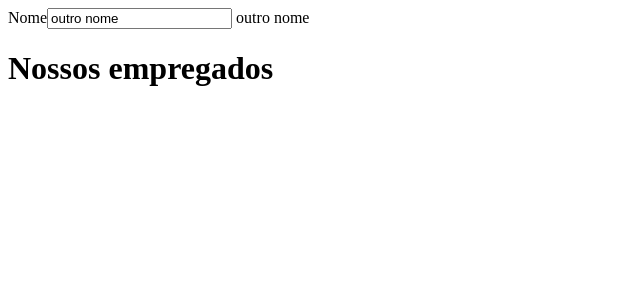
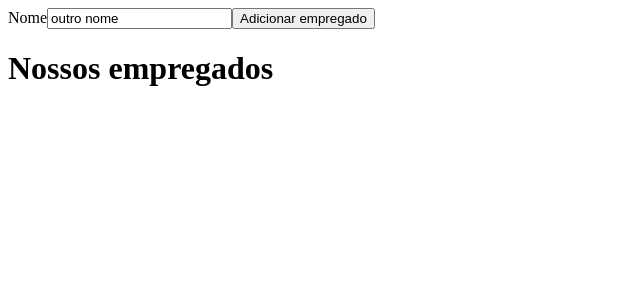
Before and after one commit to manoelalmeida-io/iniciando-angular, an Angular app: page / in a window 1280 px wide. Shown: the top 300 px of the page, without its empty margins (0-640 px from the left). Built offline with nearby package versions, Linux system fonts and the light colour scheme.

Commit message:
Disparando eventos

```diff
--- a/src/app/employee-new/employee-new.component.html
+++ b/src/app/employee-new/employee-new.component.html
@@ -1,4 +1,3 @@
 <label for="">Nome</label>
 <input type="text" [(ngModel)]="name">
-
-{{ name }}
+<button type="button" (click)="addEmployee()">Adicionar empregado</button>
--- a/src/app/employee-new/employee-new.component.ts
+++ b/src/app/employee-new/employee-new.component.ts
@@ -8,6 +8,7 @@ import { Component, OnInit } from '@angular/core';
 export class EmployeeNewComponent implements OnInit {
 
   name = 'Manoel';
+  employees = [];
 
   constructor() {
     setTimeout(() => {
@@ -18,4 +19,8 @@ export class EmployeeNewComponent implements OnInit {
   ngOnInit(): void {
   }
 
+  addEmployee() {
+    this.employees.push(this.name);
+    console.log(this.employees);
+  }
 }
```
